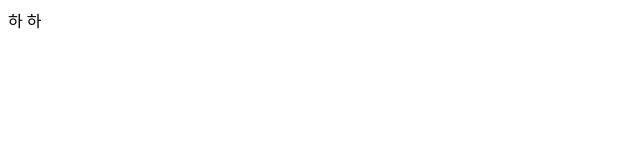
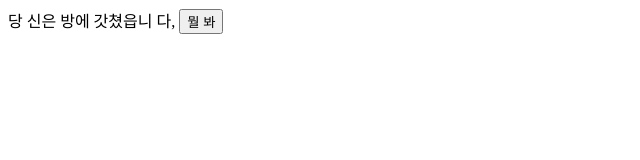
Before and after one commit to dariapa00/room, a plain HTML site: page index.html in a window 1280 px wide. Shown: the whole page, without its empty margins (0-640 px from the left). Drawn offline with Linux system fonts and the light colour scheme.

Commit message:
button and alert

```diff
--- a/index.html
+++ b/index.html
@@ -6,6 +6,13 @@
     <title>Document</title>
 </head>
 <body>
-    <h7>하 하</h7>
+    <h7>당 신은 방에 갓쳤읍니 다,</h7>
+    <button onclick="click1()">뭘 봐</button>
+
+    <script>
+        function click1() {
+            alert("뭘ㄹㄹㄹㄹㄹㄹㄹㄹㄹㄹㄹㄹㄹㄹㄹㄹ보냐고");
+        }
+    </script>
 </body>
 </html>
```
